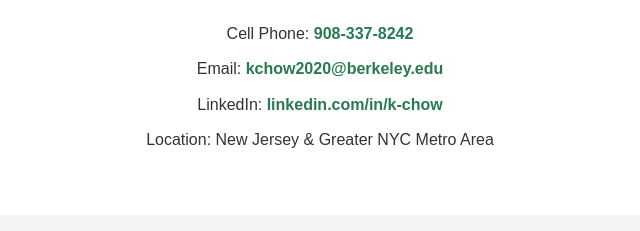
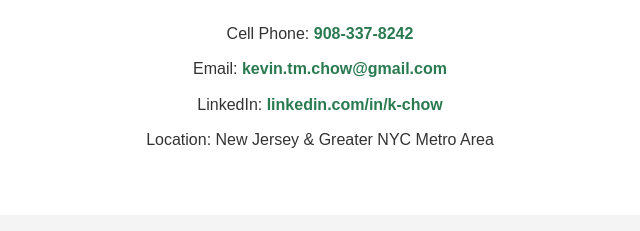
Before and after one commit to kchowp/kchowp.github.io, a plain HTML site: page index.html in a window 1280 px wide. Shown: the part 4957-5188 px from the top of the page, 320-960 px from the left. Drawn offline with Linux system fonts and the light colour scheme.

Commit message:
update email

```diff
--- a/index.html
+++ b/index.html
@@ -238,7 +238,7 @@
                 <p>Feel free to reach out and connect!</p>
                 <ul>
                     <li>Cell Phone: <a href="tel:+19083378242">908-337-8242</a></li>
-                    <li>Email: <a href="mailto:kchow2020@berkeley.edu">kchow2020@berkeley.edu</a></li>
+                    <li>Email: <a href="mailto:kevin.tm.chow@gmail.com">kevin.tm.chow@gmail.com</a></li>
                     <li>LinkedIn: <a href="https://www.linkedin.com/in/k-chow/" target="_blank">linkedin.com/in/k-chow</a></li>
                     <li>Location: New Jersey & Greater NYC Metro Area</li>
                 </ul>
```
